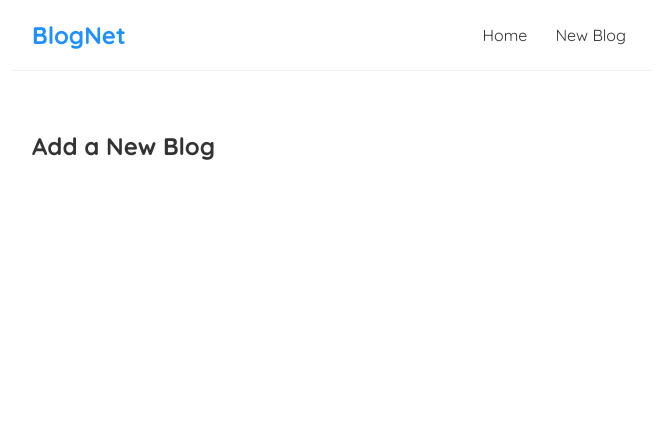
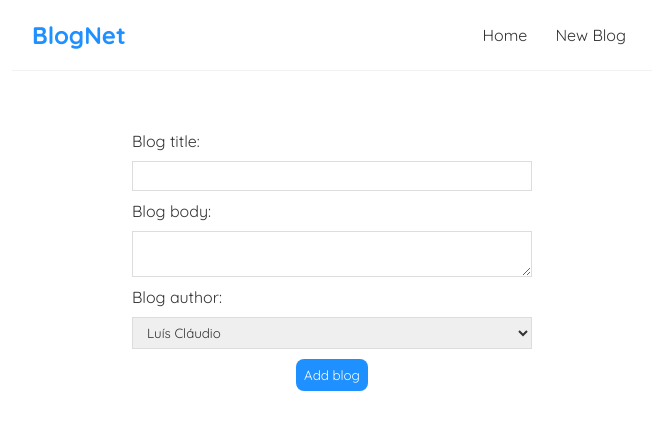
Before and after one commit to luis-crsa/BlogNet, a React (Create React App) app: page /create in a window 1280 px wide. Shown: the top 430 px of the page, without its empty margins (308-964 px from the left). Built offline with nearby package versions, Linux system fonts and the light colour scheme.

Commit message:
Add new blog

```diff
--- a/data/db.json
+++ b/data/db.json
@@ -4,13 +4,13 @@
       "title": "My First Blog",
       "body": "Lorem ipsum dolor sit amet, consectetur adipiscing elit. Nulla facilisi. Suspendisse potenti. Vestibulum ac purus nec tortor interdum feugiat. Proin et eros in sapien euismod scelerisque. Fusce tincidunt, justo eu posuere scelerisque, orci lorem tincidunt nisl, eget ullamcorper sem lorem in justo. Aenean id leo sed urna sollicitudin posuere. Sed pharetra, lacus eu lacinia facilisis, libero est eleifend libero, at condimentum felis tortor nec libero. Curabitur quis nulla eget nulla auctor rhoncus. Quisque sed mauris ut libero volutpat viverra. Vivamus eget magna in neque consectetur laoreet. Integer non felis et justo cursus efficitur. Ut id tellus sed nunc tempor posuere. Morbi eget leo eget felis facilisis fringilla. Ut vitae lacus elit. Nam vestibulum purus in felis pharetra, vel tincidunt lectus vulputate. Phasellus ut nisi nec arcu scelerisque vestibulum in et quam. Maecenas feugiat vehicula eros, ac scelerisque velit tempus ac. In id justo vel dolor tristique laoreet. Suspendisse hendrerit laoreet nunc, eget hendrerit velit consequat non. Donec sagittis purus velit, id rhoncus lorem interdum at.",
       "author": "Luís Cláudio",
-        "id": 1
+      "id": "1"
     },
     {
       "title": "Opening Party!",
       "body": "Lorem ipsum dolor sit amet, consectetur adipiscing elit. Nulla facilisi. Suspendisse potenti. Vestibulum ac purus nec tortor interdum feugiat. Proin et eros in sapien euismod scelerisque. Fusce tincidunt, justo eu posuere scelerisque, orci lorem tincidunt nisl, eget ullamcorper sem lorem in justo. Aenean id leo sed urna sollicitudin posuere. Sed pharetra, lacus eu lacinia facilisis, libero est eleifend libero, at condimentum felis tortor nec libero. Curabitur quis nulla eget nulla auctor rhoncus. Quisque sed mauris ut libero volutpat viverra. Vivamus eget magna in neque consectetur laoreet. Integer non felis et justo cursus efficitur. Ut id tellus sed nunc tempor posuere. Morbi eget leo eget felis facilisis fringilla. Ut vitae lacus elit. Nam vestibulum purus in felis pharetra, vel tincidunt lectus vulputate. Phasellus ut nisi nec arcu scelerisque vestibulum in et quam. Maecenas feugiat vehicula eros, ac scelerisque velit tempus ac. In id justo vel dolor tristique laoreet. Suspendisse hendrerit laoreet nunc, eget hendrerit velit consequat non. Donec sagittis purus velit, id rhoncus lorem interdum at.",
       "author": "Maria Fernanda",
-        "id": 2
+      "id": "2"
     }
   ]
 }
--- a/src/Create.js
+++ b/src/Create.js
@@ -1,7 +1,57 @@
+import { useState } from "react";
+import { useHistory } from "react-router-dom";
+
 const Create = () => {
+    const [title, setTitle] = useState('');
+    const [body, setBody] = useState('');
+    const [author, setAuthor] = useState('Luís Cláudio');
+    const [isLoading, setIsLoading] = useState(false);
+    const history = useHistory();
+
+    const handleSubmit = (e) => {
+        e.preventDefault();
+        const blog = {title, body, author};
+
+        setIsLoading(true)
+
+        fetch('http://localhost:8000/blogs/', {
+            method: 'POST',
+            headers: {"Content-Type": "application/json"},
+            body: JSON.stringify(blog)
+        }).then(() => {
+            console.log('New blog added');
+            setIsLoading(false)
+            history.push('/')
+        })
+    }
+
     return (
         <div className="create">
-            <h2>Add a New Blog</h2>
+            <form onSubmit={handleSubmit}>
+                <label>Blog title: </label>
+                <input
+                    type="text"
+                    required
+                    value={title}
+                    onChange={(e) => setTitle(e.target.value)}
+                />
+                <label>Blog body: </label>
+                <textarea
+                    required
+                    value={body}
+                    onChange={(e) => setBody(e.target.value)}>
+                </textarea>
+                <label>Blog author: </label>
+                <select
+                    value={author}
+                    onChange={(e) => setAuthor(e.target.value)}
+                >
+                    <option value="Luís Cláudio">Luís Cláudio</option>
+                    <option value="Maria Fernanda">Maria Fernanda</option>
+                </select>
+                {!isLoading && <button>Add blog</button>}
+                {isLoading && <button disabled>Adding blog...</button>}
+            </form>
         </div>
     );
 }
--- a/src/Home.js
+++ b/src/Home.js
@@ -2,7 +2,7 @@
 import BlogList from "./BlogList";
 
 const Home = () => {
-    const {data: blogs, isLoading, error} = useFetch("http://localhost:8000/blogs");
+    const {data: blogs, isLoading, error} = useFetch('http://localhost:8000/blogs');
 
     return (
         <div className="home">
--- a/src/index.css
+++ b/src/index.css
@@ -59,3 +59,34 @@
 .blog-details div {
   margin: 20px 0;
 }
+
+.create {
+  max-width: 400px;
+  margin: 0 auto;
+  text-align: center;
+}
+.create label {
+  text-align: left;
+  display: block;
+}
+.create h2 {
+  font-size: 20px;
+  color: #1E90FF;
+  margin-bottom: 30px;
+}
+.create input, .create textarea, .create select {
+  width: 100%;
+  padding: 6px 10px;
+  margin: 10px 0;
+  border: 1px solid #ddd;
+  box-sizing: border-box;
+  display: block;
+}
+.create button {
+  background: #1E90FF;
+  color: #fff;
+  border: 0;
+  padding: 8px;
+  border-radius: 8px;
+  cursor: pointer;
+}
```
Lines whose indentation alone changed are shown as unchanged.
